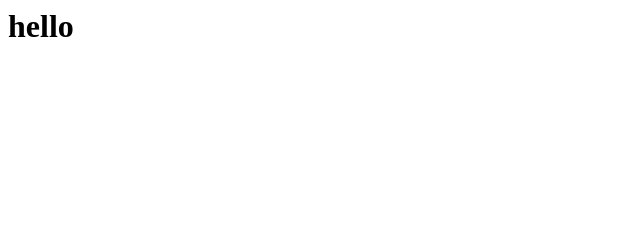
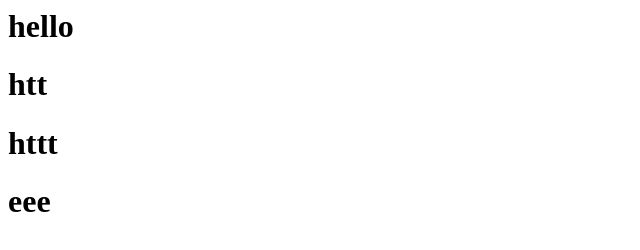
Before and after one commit to Rupalii230/demo1, a plain HTML site: page index.html in a window 1280 px wide. Shown: the whole page, without its empty margins (0-640 px from the left). Drawn offline with Linux system fonts and the light colour scheme.

Commit message:
second commit

```diff
--- a/index.html
+++ b/index.html
@@ -2,5 +2,7 @@
 
 <body>
     <h1>hello</h1>
+    <h1>htt</h1>
+    <h1>httt</h1> <h1>eee</h1>
 </body>
 </html>
```
